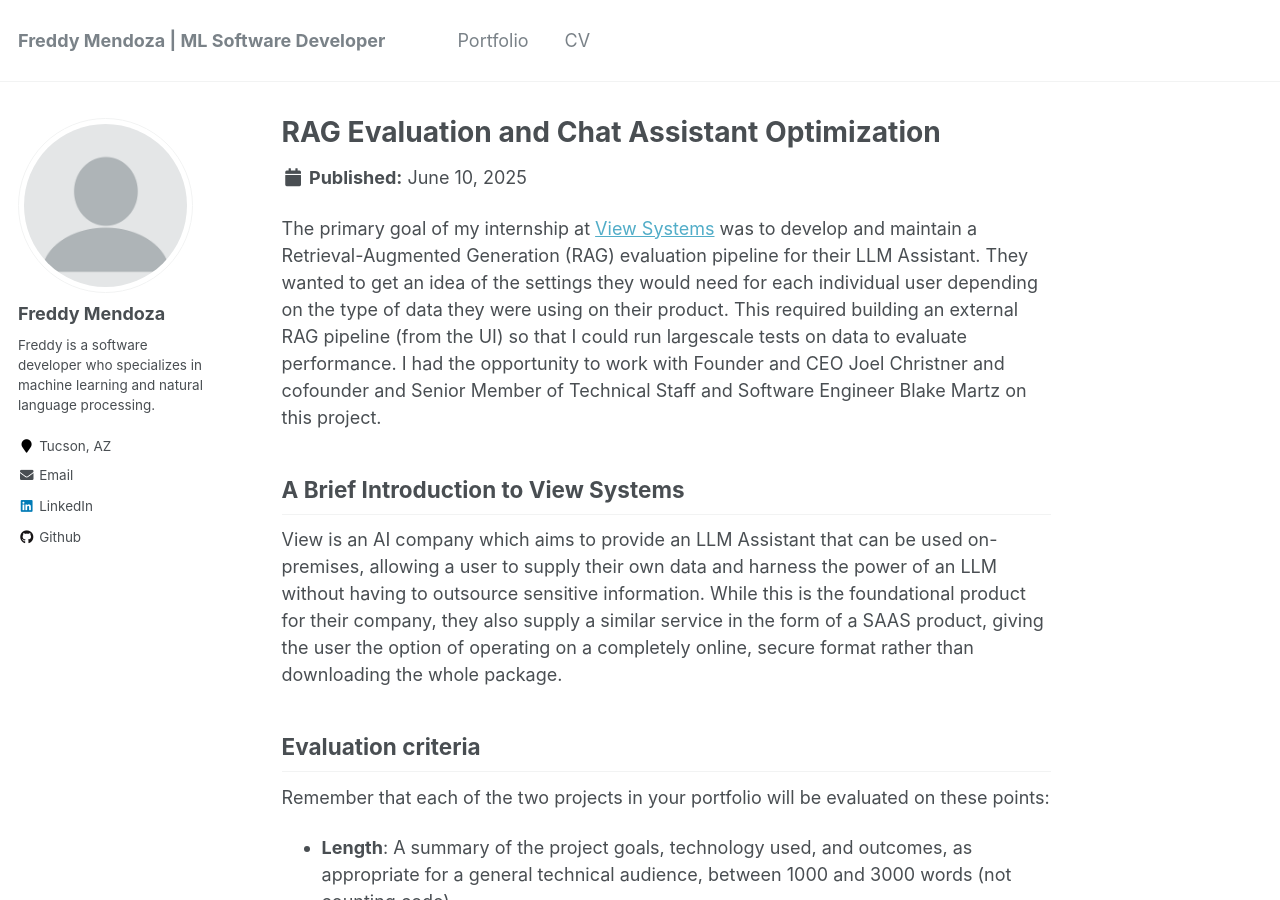
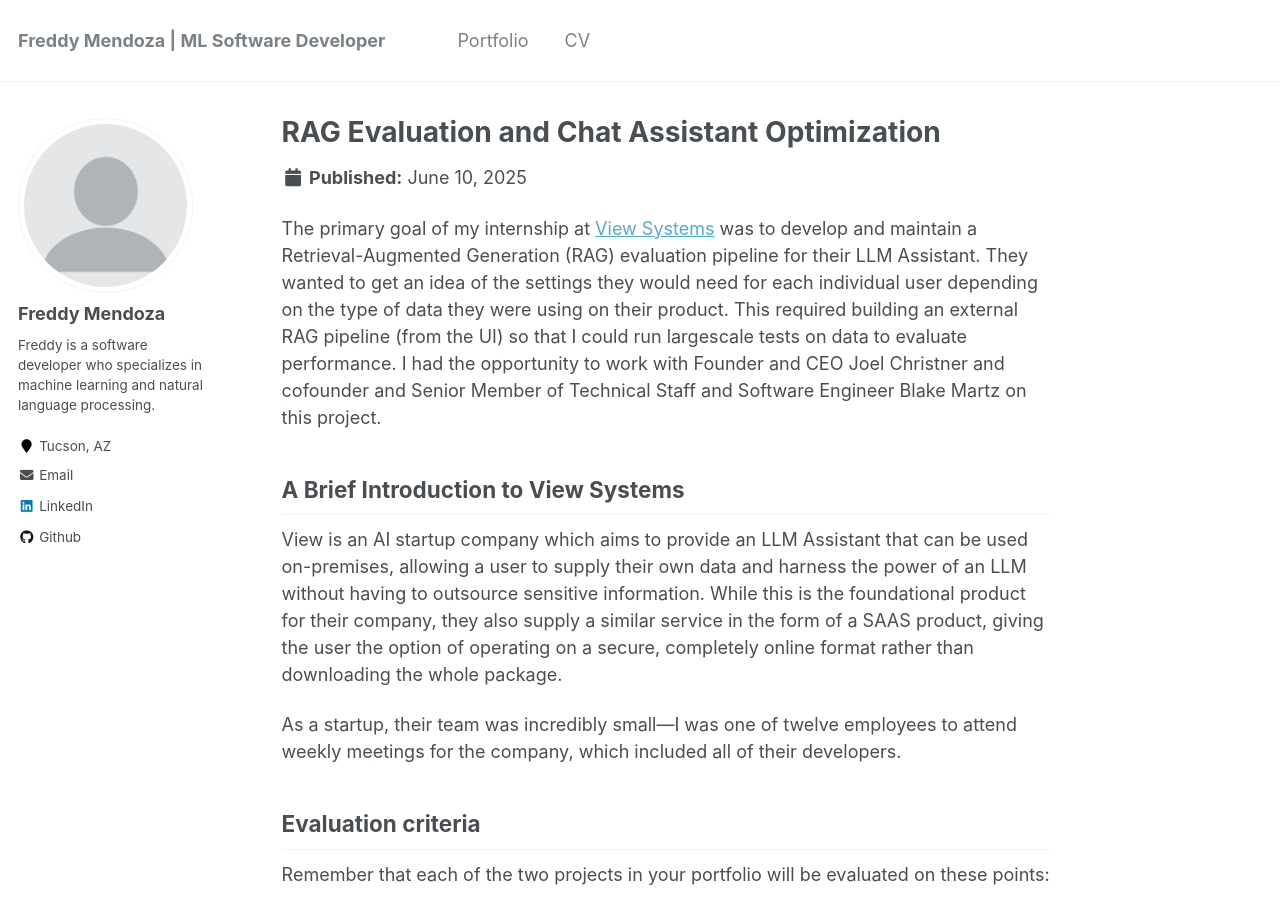
Before and after one commit to fmend/fmend.github.io, a Jekyll site: the page built from _portfolio/portfolio-1.md, in a window 1280 px wide and 900 px high. Built offline with Jekyll 4.4.1, drawn with Linux system fonts in a browser that asks for light colours.

Commit message:
Update portfolio-1.md

```diff
--- a/_portfolio/portfolio-1.md
+++ b/_portfolio/portfolio-1.md
@@ -8,7 +8,9 @@ The primary goal of my internship at [View Systems](https://www.view.io) was to
 
 ## A Brief Introduction to View Systems
 
-View is an AI company which aims to provide an LLM Assistant that can be used on-premises, allowing a user to supply their own data and harness the power of an LLM without having to outsource sensitive information. While this is the foundational product for their company, they also supply a similar service in the form of a SAAS product, giving the user the option of operating on a completely online, secure format rather than downloading the whole package.
+View is an AI startup company which aims to provide an LLM Assistant that can be used on-premises, allowing a user to supply their own data and harness the power of an LLM without having to outsource sensitive information. While this is the foundational product for their company, they also supply a similar service in the form of a SAAS product, giving the user the option of operating on a secure, completely online format rather than downloading the whole package.
+
+As a startup, their team was incredibly small---I was one of twelve employees to attend weekly meetings for the company, which included all of their developers.
 
 ## Evaluation criteria
 Remember that each of the two projects in your portfolio will be evaluated on these points:
```
